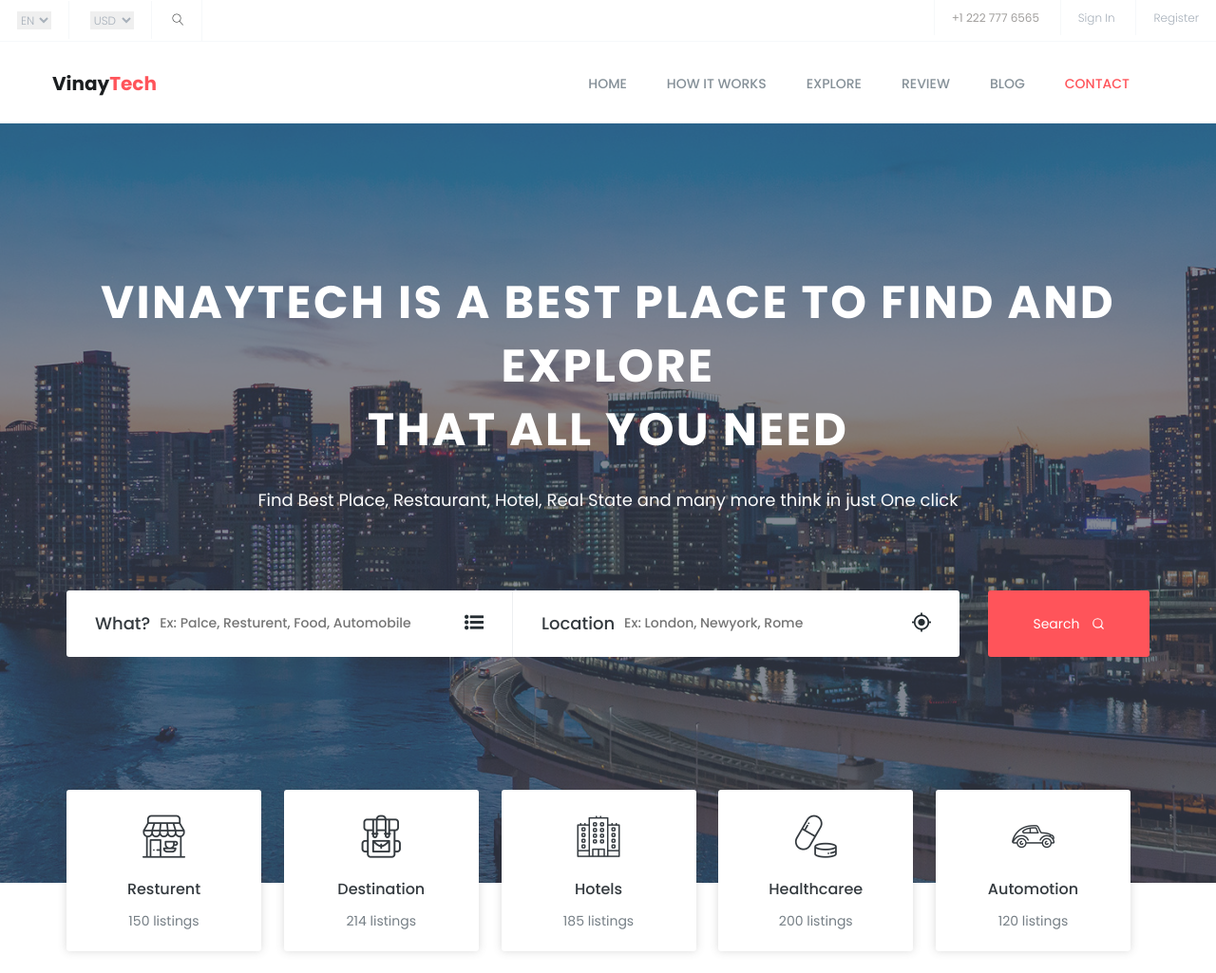
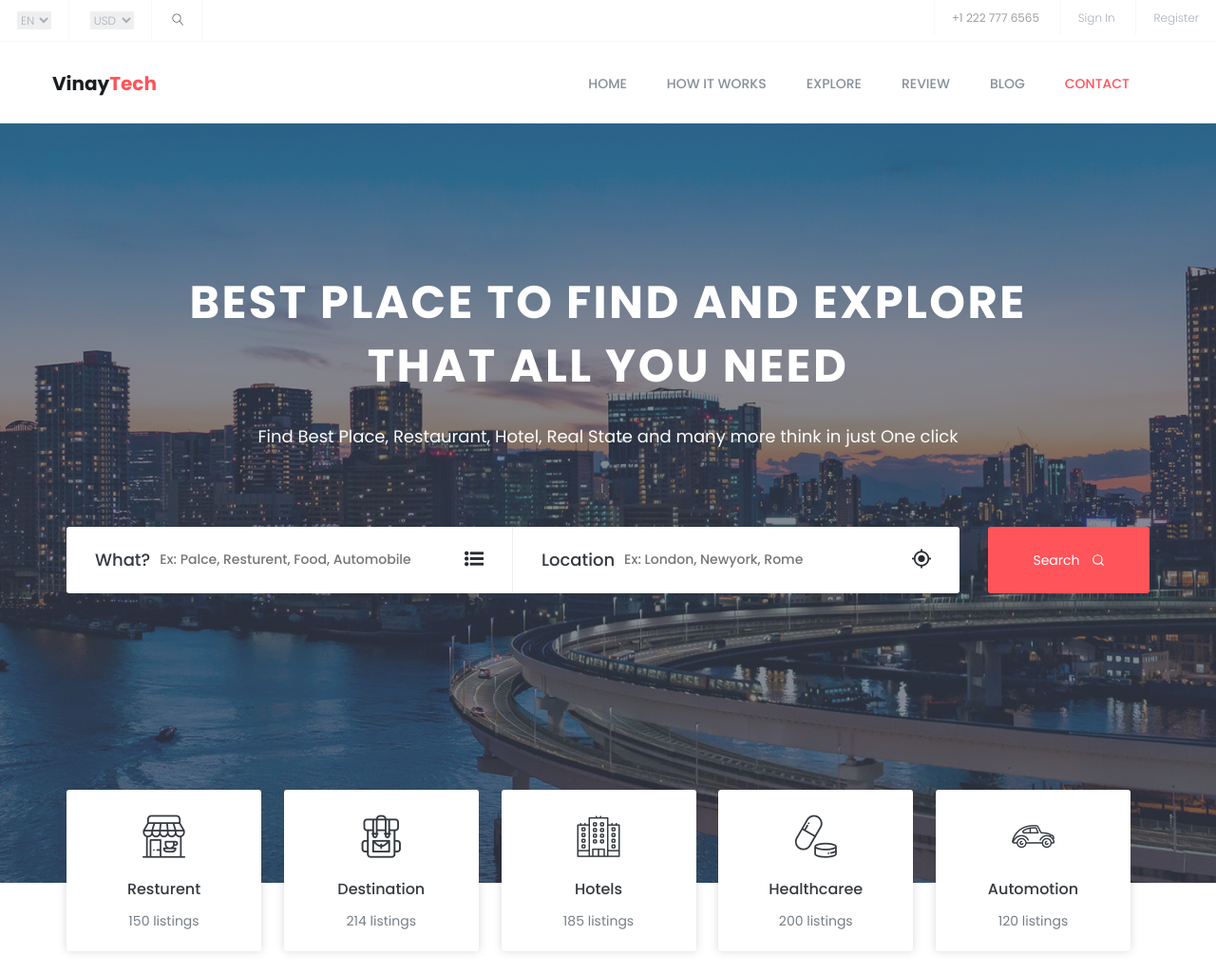
Before and after one commit to vinayv9666/website1, a plain HTML site: page index.html in a window 1280 px wide. Shown: the top 1025 px of the page at 95% size. Drawn offline with nearby package versions, Linux system fonts and the light colour scheme.

Commit message:
Update index.html

```diff
--- a/index.html
+++ b/index.html
@@ -148,7 +148,7 @@
 		<section id="home" class="welcome-hero">
 			<div class="container">
 				<div class="welcome-hero-txt">
-					<h2>VinayTech is a best place to find and explore <br> that all you need </h2>
+					<h2>Best place to find and explore <br> that all you need </h2>
 					<p>
 						Find Best Place, Restaurant, Hotel, Real State and many more think in just One click
 					</p>
```
